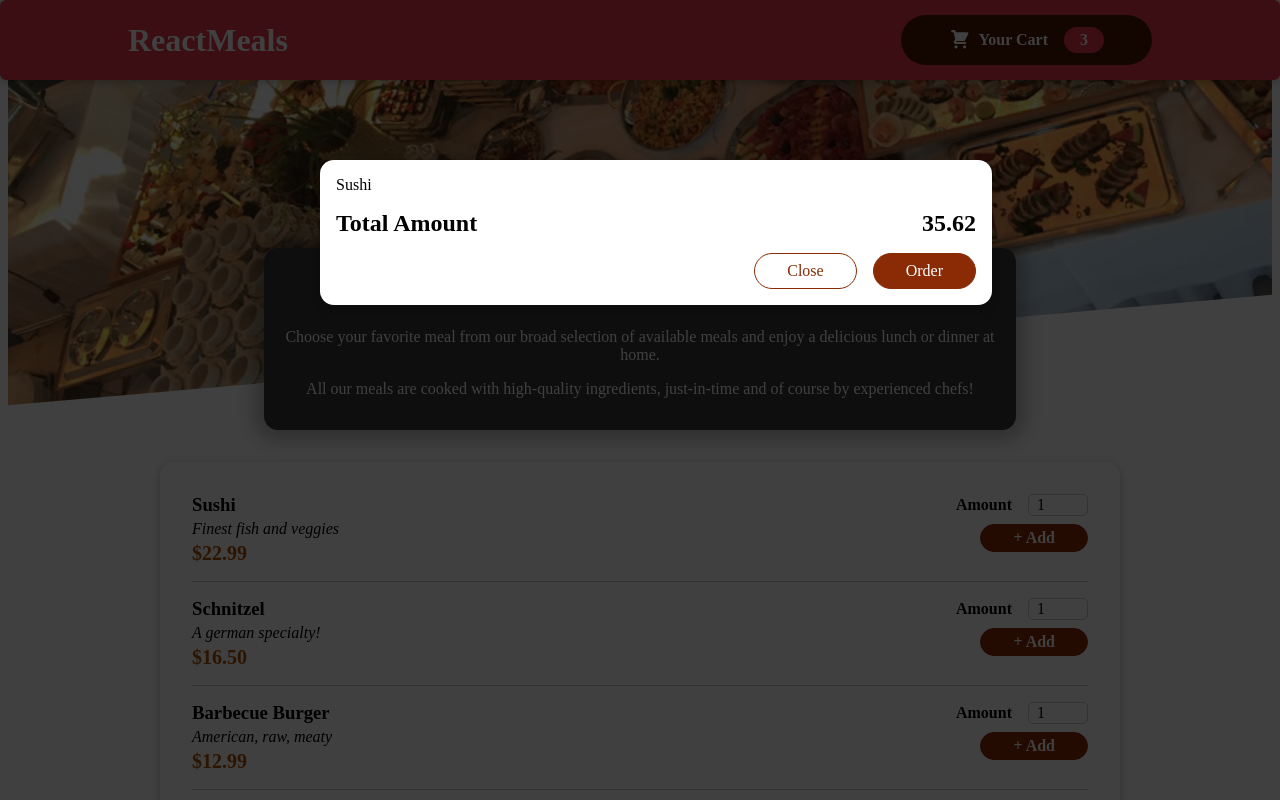
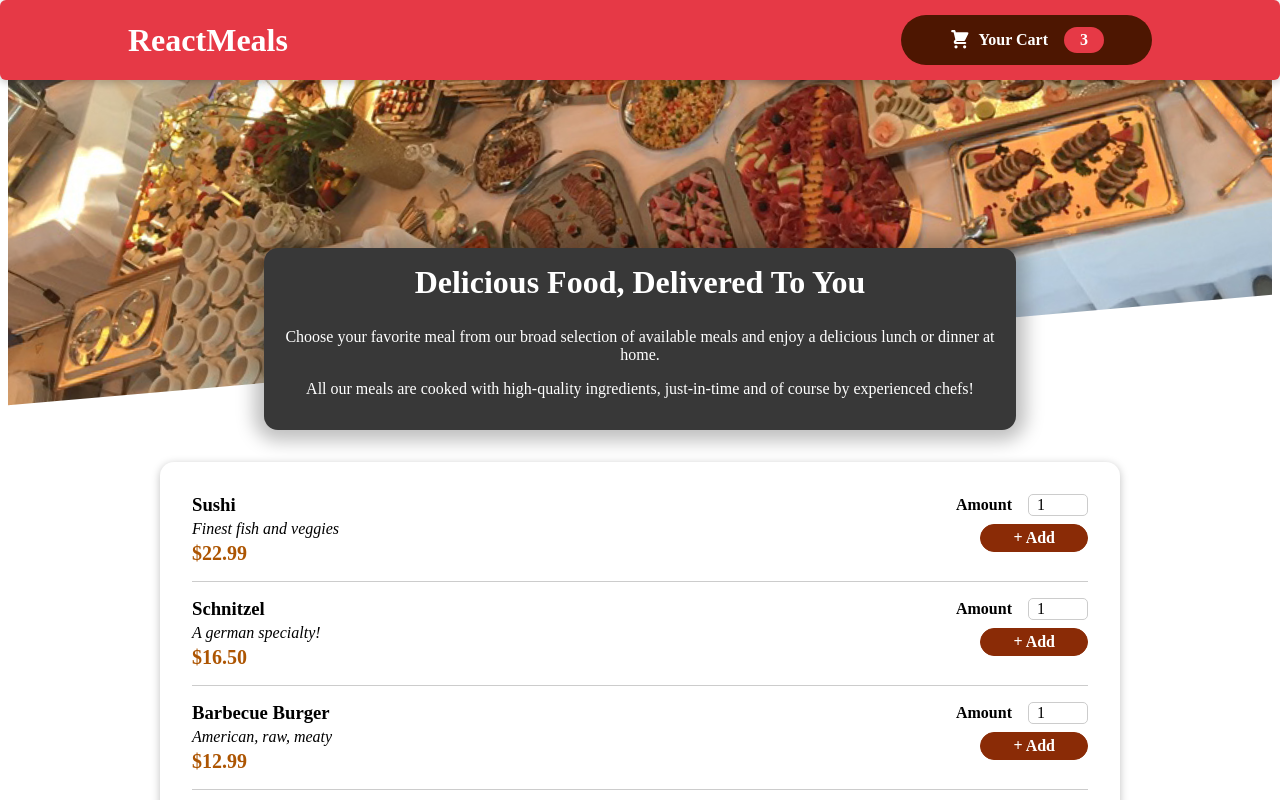
Before and after one commit to SAHEBDHARA/Resturent-website, a React (Vite) app: page / in a window 1280 px wide. Shown: the top 800 px of the page. Built offline with nearby package versions, Linux system fonts and the light colour scheme.

Commit message:
Cart open and close

```diff
--- a/src/App.jsx
+++ b/src/App.jsx
@@ -1,13 +1,22 @@
 import { Fragment } from "react";
+import { useState } from "react";
 
 import Header from "./components/Layout/Header";
 import Meals from "./components/Meals/Meals";
 import Cart from "./components/Cart/Cart";
 function App() {
+  const [isClicked, setIsClicked] = useState(false);
+
+  const ShowCartHandeler = () =>{
+    setIsClicked(true)
+  }
+  const hideCartHandeler = () =>{
+    setIsClicked(false)
+  }
   return (
     <Fragment>
-      <Cart/>
-      <Header />
+      {isClicked && <Cart onClose = {hideCartHandeler}/>}
+      <Header noShowHanderler = {ShowCartHandeler} />
       <main>
         <Meals />
       </main>
--- a/src/components/Cart/Cart.jsx
+++ b/src/components/Cart/Cart.jsx
@@ -12,14 +12,14 @@ const Cart = (props) => {
   );
 
   return (
-    <Modal>
+    <Modal onClose={props.onClose}>
       {cartItems}
       <div className={classes.total}>
         <span>Total Amount</span>
         <span>35.62</span>
       </div>
       <div className={classes.actions}>
-        <button className={classes['button--alt']}>Close</button>
+        <button className={classes['button--alt']} onClick={props.onClose}>Close</button>
         <button className={classes.button}>Order</button>
       </div>
     </Modal>
--- a/src/components/Layout/Header.jsx
+++ b/src/components/Layout/Header.jsx
@@ -5,11 +5,12 @@ import mealsImage from '../../assets/meals.jpg';
 import classes from './Header.module.css';
 
 const Header = (props) => {
+
   return (
     <Fragment>
       <header className={classes.header}>
         <h1>ReactMeals</h1>
-        <HeaderCartButton />
+        <HeaderCartButton onClick ={props.noShowHanderler}/>
       </header>
       <div className={classes['main-image']}>
         <img src={mealsImage} alt='A table full of delicious food!' />
--- a/src/components/Layout/HeaderCartButton.jsx
+++ b/src/components/Layout/HeaderCartButton.jsx
@@ -2,9 +2,9 @@ import CartIcon from '../Cart/CartIcon';
 import classes from './HeaderCartButton.module.css';
 
 
-const HeaderCartButton = () => {
+const HeaderCartButton = (props) => {
   return (
-    <button className={classes.button}>
+    <button className={classes.button} onClick={props.onClick}>
       <span className={classes.icon}>
         <CartIcon />
       </span>
--- a/src/components/UI/Modal.jsx
+++ b/src/components/UI/Modal.jsx
@@ -4,7 +4,7 @@ import ReactDOM from 'react-dom';
 import classes from './Modal.module.css';
 
 const Backdrop = (props) => {
-  return <div className={classes.backdrop} />;
+  return <div className={classes.backdrop} onClick={props.onClose} />;
 };
 
 const ModalOverlay = (props) => {
@@ -20,7 +20,7 @@ const portalElement = document.getElementById('overlays');
 const Modal = (props) => {
   return (
     <Fragment>
-      {ReactDOM.createPortal(<Backdrop />, portalElement)}
+      {ReactDOM.createPortal(<Backdrop onClose={props.onClose} />, portalElement)}
       {ReactDOM.createPortal(
         <ModalOverlay>{props.children}</ModalOverlay>,
         portalElement
```
